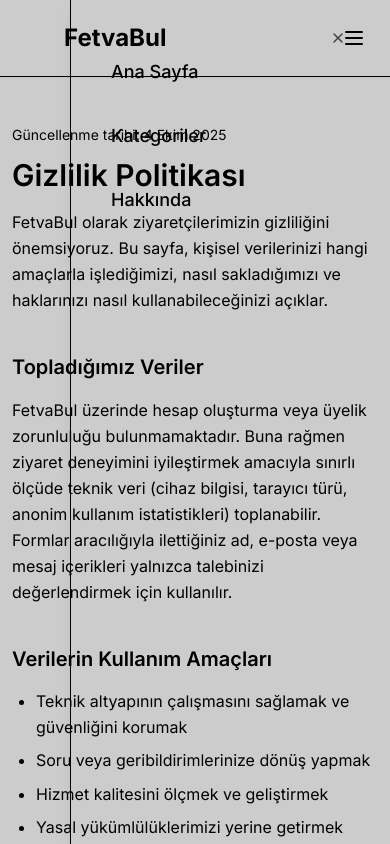
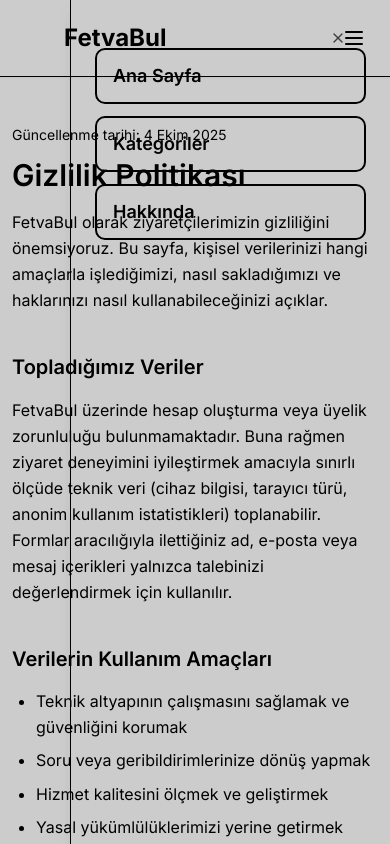
Before and after one commit to mtgsoftworks/FetvaBul, a Next.js app: page /gizlilik in a window 390 px wide. Both pictures are taken after a click on the button 354 px from the left and 38 px from the top of the page. Shown: the top 844 px of the page. Built offline with nearby package versions, Linux system fonts and the light colour scheme.

Commit message:
Make mobile menu buttons more prominent and touch-friendly

```diff
--- a/components/layout/Header.tsx
+++ b/components/layout/Header.tsx
@@ -50,7 +50,7 @@
               </Button>
             </SheetTrigger>
             <SheetContent side="right" className="w-80">
-              <div className="flex flex-col space-y-4 mt-6">
+              <div className="flex flex-col space-y-3 mt-6">
                 {navigation.map((item) => (
                   <Link
                     key={item.name}
@@ -58,8 +58,8 @@
                     onClick={() => setIsOpen(false)}
                   >
                     <Button
-                      variant="ghost"
-                      className="w-full justify-start text-lg font-medium h-12 px-4"
+                      variant="outline"
+                      className="w-full justify-start text-lg font-semibold h-14 px-4 border-2 border-islamic-green-300 hover:border-islamic-green-500 hover:bg-islamic-green-50 text-islamic-green-800"
                     >
                       {item.name}
                     </Button>
```
